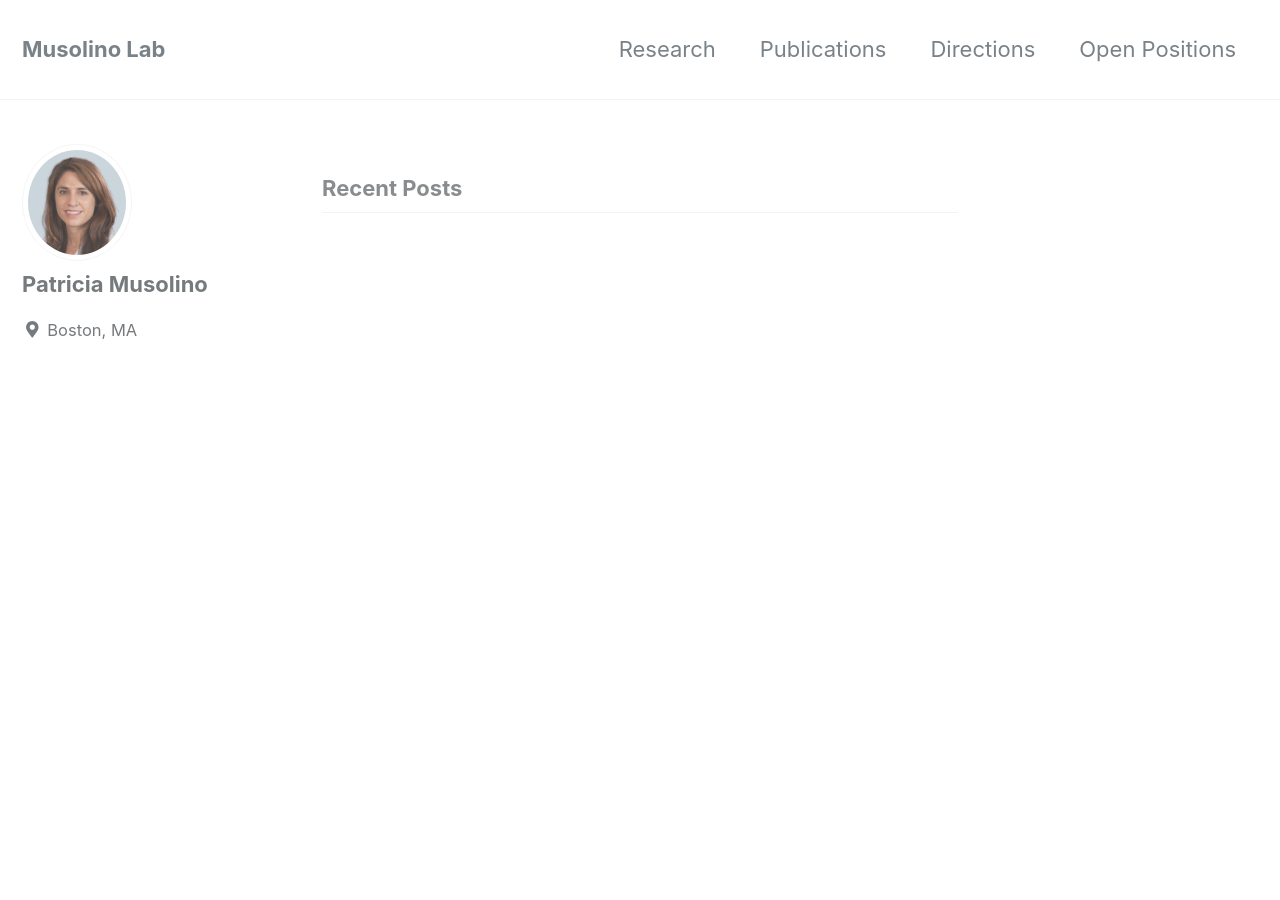
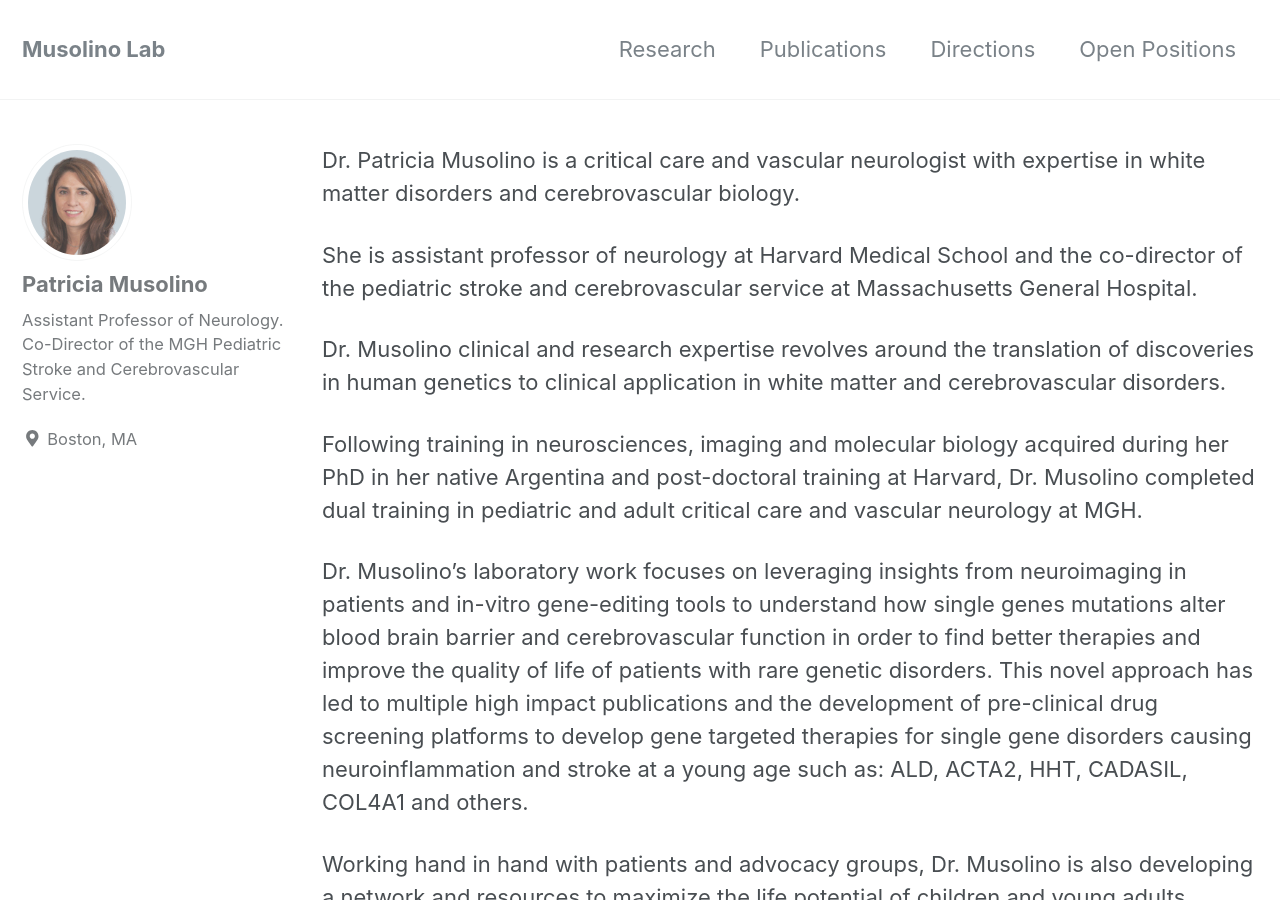
Before and after one commit to Musolino-Lab/musolino-lab.github.io, a Jekyll site: the page built from index.md, in a window 1280 px wide and 900 px high. Built offline with Jekyll 4.4.1, drawn with Linux system fonts in a browser that asks for light colours; nearby versions of some CDN libraries; the list of posts is cut into pages by our own code; some of the changed text lies outside the part shown.

```diff
--- a/_config.yml
+++ b/_config.yml
@@ -102,7 +102,7 @@ analytics:
 author:
   name             : "Patricia Musolino"
   avatar           : "/assets/img/patty.jpg"
-  bio              : ""
+  bio              : "Assistant Professor of Neurology. Co-Director of the MGH Pediatric Stroke and Cerebrovascular Service."
   location         : "Boston, MA"
   email            :
   uri              :
--- a/_sass/minimal-mistakes/_page.scss
+++ b/_sass/minimal-mistakes/_page.scss
@@ -24,12 +24,12 @@
   @include breakpoint($large) {
     float: right;
     width: calc(100% - #{$right-sidebar-width-narrow});
-    padding-right: $right-sidebar-width-narrow;
+    padding-right: 0px;
   }
 
   @include breakpoint($x-large) {
     width: calc(100% - #{$right-sidebar-width});
-    padding-right: $right-sidebar-width;
+    padding-right: 0px;
   }
 
   .page__inner-wrap {
--- a/index.html
+++ /dev/null
@@ -1,4 +0,0 @@
----
-layout: home
-author_profile: true
----
--- /dev/null
+++ b/index.md
@@ -0,0 +1,28 @@
+---
+layout: single
+author_profile: true
+---
+
+
+<!-- ## Bio -->
+
+Dr. Patricia Musolino is a critical care and vascular neurologist with expertise in white matter disorders and cerebrovascular biology.
+
+She is assistant professor of neurology at Harvard Medical School and the co-director of the pediatric stroke and cerebrovascular service at Massachusetts General Hospital.
+
+Dr. Musolino clinical and research expertise revolves around the translation of discoveries in human genetics to clinical application in white matter and cerebrovascular disorders.
+
+Following training in neurosciences, imaging and molecular biology acquired during her PhD in her native Argentina and post-doctoral training at Harvard,
+Dr. Musolino completed dual training in pediatric and adult critical care and vascular neurology at MGH.
+
+Dr. Musolino’s laboratory work focuses on leveraging insights from neuroimaging in patients and in-vitro gene-editing tools
+to understand how single genes mutations alter blood brain barrier and cerebrovascular function in order to find better therapies
+and improve the quality of life of patients with rare genetic disorders. This novel approach has led to multiple high impact publications
+and the development of pre-clinical drug screening platforms to develop gene targeted therapies for single gene disorders causing neuroinflammation and stroke at a young age
+such as: ALD, ACTA2, HHT, CADASIL, COL4A1 and others.
+
+Working hand in hand with patients and advocacy groups, Dr. Musolino is also developing a network and resources to maximize the life potential of children and young adults affected by these devastating disorders.
+
+Dr. Musolino’s is the recipient of several awards from NINDS, the Hearst and Shields Research Awards and the 2017 Herbert Pardes Clinical Research Excellence Award from the National Clinical Research Forum.
+
+<!-- Dr. Musolino is a clinician-scientist devoted to caring for patients of all ages with devastating brain injury such as stroke and demyelination. Her research revolves around the translation of discoveries in human genetics to clinical application in cerebrovascular disorders. Through treating patients in the critical care and stroke units at MGH, she has gained an understanding of the unmet needs in these devastating disorders. Dr. Musolino’s laboratory focuses on leveraging brain imaging, animal models and gene-editing tools to understand how single genes mutations alter brain vessels in order to find better therapies and improve the quality of life of patients suffering monogenic vascular disorders. -->
```
Also changed, not shown: _data/authors.yml (added, +109 -0 lines), _pages/research.md (+41 -1 lines), assets/img/bbb-diagram.png (added), 2 other files.
